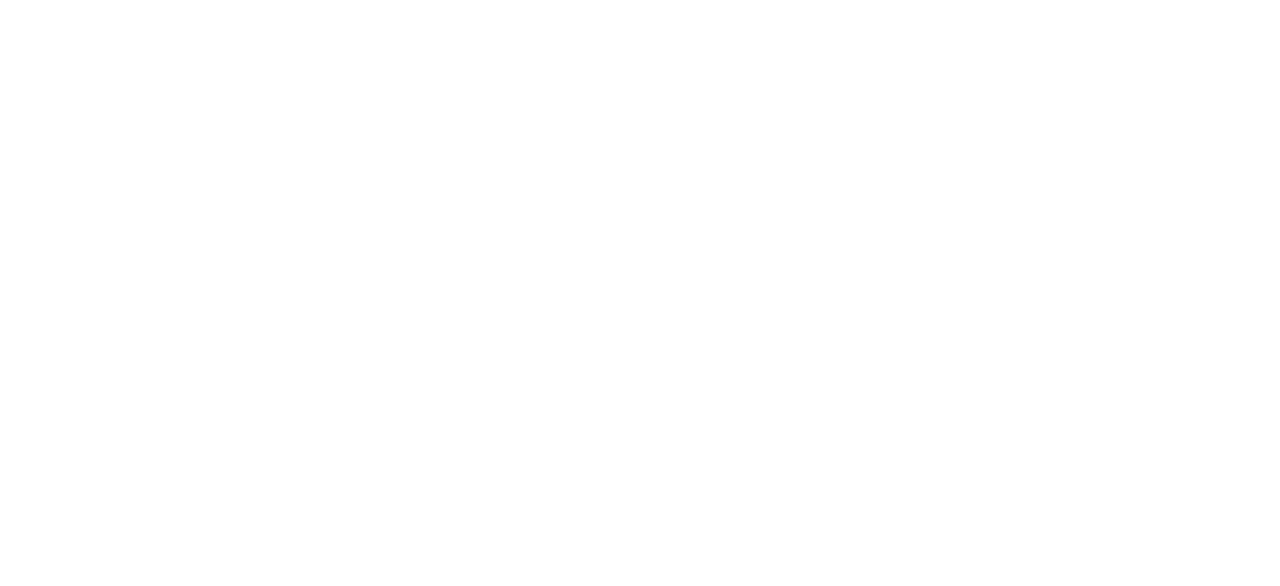
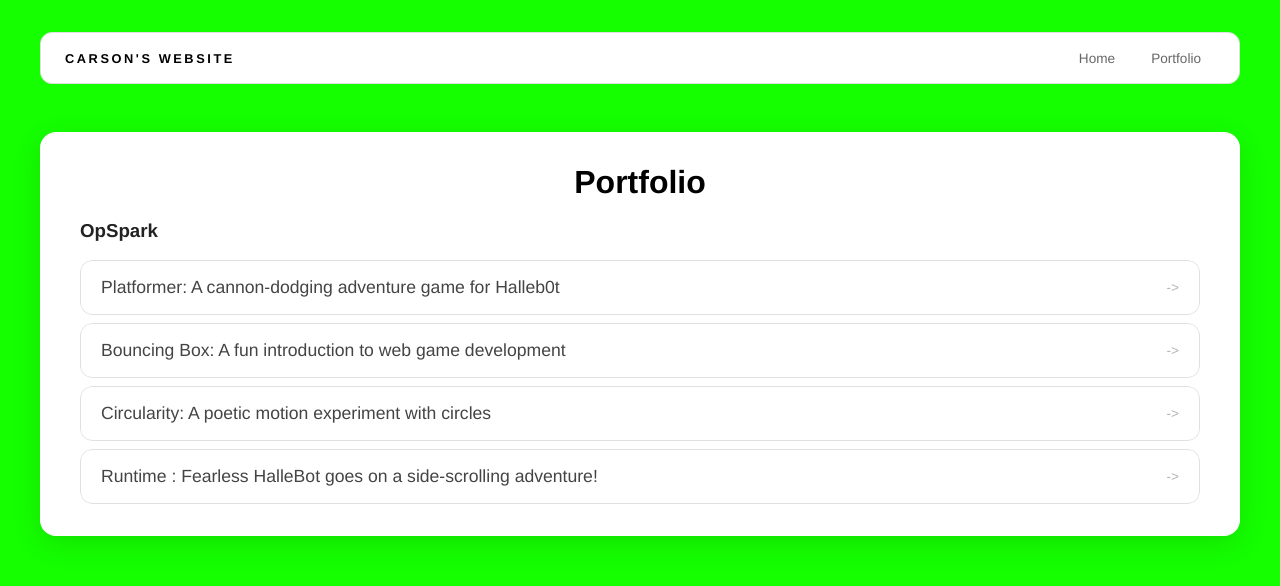
Before and after one commit to carsonsharpe/carsonsharpe.github.io, a plain HTML site: page portfolio.html in a window 1280 px wide. Drawn offline with Linux system fonts and the light colour scheme.

Commit message:
portfolio

```diff
--- a/portfolio.html
+++ b/portfolio.html
@@ -0,0 +1,44 @@
+<!DOCTYPE html>
+<html>
+
+<head>
+  <title>Carson's Website</title>
+   <link rel="stylesheet" href="style.css" />
+</head>
+
+<body>
+  <!-- All content goes here -->
+  <div id="all-contents">
+    <nav>
+      <h1>Carson's Website</h1>
+      <ul id = "nav-ul">
+        <li class = "nav-li"><a href = "index.html">Home</a></li>
+        <li class = "nav-li"><a href = "portfolio.html">Portfolio</a></li>
+      </ul>
+    </nav>
+     <main class = "portfolio-main">
+      <div class = "content">
+        <div class = "portfolio-box">
+          <h1>Portfolio</h1>
+          <h3>OpSpark</h3>
+          <ul class = "portfolio">
+            <li>
+              <a href="fsd-projects/platformer/" target = "_blank">Platformer: A cannon-dodging adventure game for Halleb0t</a>
+              </li>
+              <li>
+              <a href="fsd-projects/bouncing-box/" target = "_blank">Bouncing Box: A fun introduction to web game development</a>
+              </li>
+              <li>
+              <a href="fsd-projects/circularity/" target = "_blank">Circularity: A poetic motion experiment with circles</a>
+              </li>
+              <li>
+              <a href="fsd-projects/runtime/" target = "_blank">Runtime : Fearless HalleBot goes on a side-scrolling adventure!</a>
+            </li>
+          </ul>
+        </div>
+      </div>
+     </main>
+  </div>
+</body>
+
+</html>
--- a/style.css
+++ b/style.css
@@ -98,3 +98,141 @@ h2 {
   border-color: #000;
   transform: translateY(-2px);
 }
+
+.sidebar-img {
+  width: 100%;
+  max-width: 760px;
+  aspect-ratio: 3 / 4;
+  object-fit: cover;
+  display: block;
+  border-radius: 16px;
+  filter: grayscale(100%);
+  box-shadow: 0 8px 30px rgba(0, 0, 0, 0.12);
+  transition:
+    filter 0.4s ease,
+    transform 0.4s ease,
+    box-shadow 0.4s ease;
+}
+
+.sidebar-img:hover {
+  filter: grayscale(0%);
+  transform: translateY(-4px);
+  box-shadow: 0 16px 40px rgba(0, 0, 0, 0.18);
+}
+
+nav {
+  display: flex;
+  justify-content: space-between;
+  align-items: center;
+  margin-bottom: 48px;
+  padding: 16px 24px;
+  background: #fff;
+  border: 1px solid #e0e0e0;
+  border-radius: 12px;
+}
+
+nav h1 {
+  margin: 0;
+  font-size: 0.8rem;
+  font-weight: 700;
+  text-transform: uppercase;
+  letter-spacing: 0.2em;
+  color: #000;
+}
+
+#nav-ul {
+  list-style: none;
+  display: flex;
+  gap: 8px;
+  margin: 0;
+  padding: 0;
+}
+
+.nav-li a {
+  color: #666;
+  text-decoration: none;
+  font-size: 0.85rem;
+  font-weight: 500;
+  padding: 6px 14px;
+  border-radius: 8px;
+  transition:
+    background 0.25s ease,
+    color 0.25s ease;
+}
+
+.nav-li a:hover {
+  background: #000;
+  color: #fff;
+}
+
+/* Portfolio styles */
+.content h1 {
+  color: black;
+}
+
+.portfolio {
+  list-style: none;
+  margin: 0;
+  padding: 0;
+  width: 100%;
+  display: flex;
+  flex-direction: column;
+  gap: 8px;
+}
+
+.portfolio li {
+  border-radius: 12px;
+  overflow: hidden;
+}
+
+.portfolio a {
+  display: flex;
+  justify-content: space-between;
+  align-items: center;
+  text-decoration: none;
+  color: #444;
+  padding: 16px 20px;
+  font-size: 1.1rem;
+  font-weight: 500;
+  background: #fff;
+  border: 1px solid #e0e0e0;
+  border-radius: 12px;
+  transition: background 0.25s ease, color 0.25s ease, transform 0.25s ease;
+}
+
+.portfolio a:hover {
+  background: #000;
+  color: #fff;
+  transform: translateX(4px);
+}
+
+.portfolio a::after {
+  content: "->";
+  font-size: 0.85rem;
+  opacity: 0.4;
+  transition: opacity 0.25s ease;
+  white-space: nowrap;
+}
+
+.portfolio a:hover::after {
+  opacity: 1;
+}
+
+.portfolio-main {
+  display: block;
+  min-height: auto;
+}
+
+.portfolio-box {
+  background: #ffffff;
+  padding: 32px 40px;
+  border-radius: 16px;
+  box-shadow: 0 8px 30px rgba(0, 0, 0, 0.12);
+  width: 100%;
+}
+
+.portfolio-box h1 {
+  text-align: center;
+  width: 100%;
+  margin: 0;
+}
```
Also changed, not shown: index.html (+8 -1 lines), images/profile pic.webp (deleted), images/real profile pic.jpg (added).
